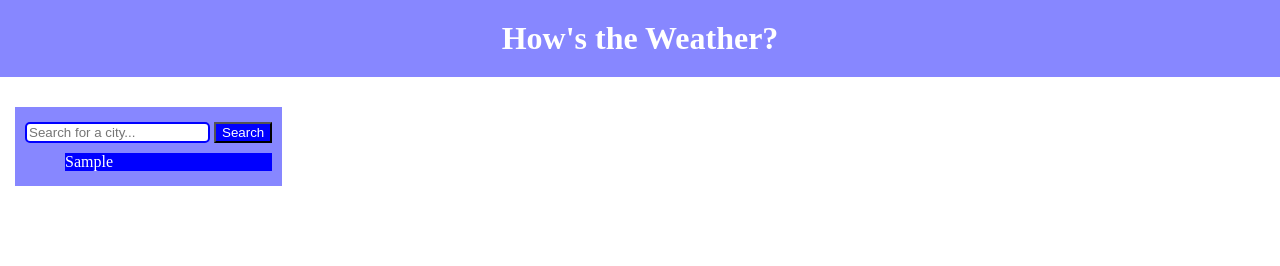
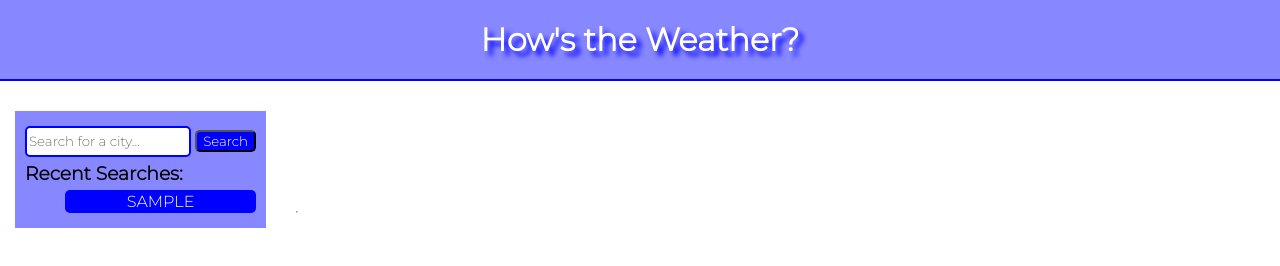
Before and after one commit to kelso1020/weather-app, a plain HTML site: page index.html in a window 1280 px wide. Both pictures are taken after typing "Sample" into the empty fields and a click on the button "Search". Drawn offline with Linux system fonts and the light colour scheme; no server answers.

Commit message:
adjusting styles to give webpage better appearance

```diff
--- a/index.html
+++ b/index.html
@@ -4,6 +4,9 @@
     <meta charset="UTF-8">
     <meta http-equiv="X-UA-Compatible" content="IE=edge">
     <meta name="viewport" content="width=device-width, initial-scale=1.0">
+    <link rel="preconnect" href="https://fonts.googleapis.com">
+    <link rel="preconnect" href="https://fonts.gstatic.com" crossorigin>
+    <link href="https://fonts.googleapis.com/css2?family=Montserrat:wght@300&display=swap" rel="stylesheet">
     <link rel="stylesheet" href="style.css">
     <title>How's the Weather?</title>
 </head>
@@ -22,17 +25,18 @@
                     Search
                    </button>
                 </form>
+                <h3>
+                    Recent Searches:
+                </h3>
                 <ul id="search-history">
-                    <h3>
-                        Recent Searches:
-                    </h3>
                 </ul>
             </aside>
         </div>
-        <div>
+        <div id="weather-display">
             <section id="current-weather">
 
             </section>
+            <hr>
             <section id="forecast">
 
             </section>
--- a/script.js
+++ b/script.js
@@ -4,6 +4,8 @@ const city = document.getElementById('city-name');
 const searchHistory = document.getElementById('search-history');
 const currentWeather = document.getElementById('current-weather');
 const fiveDayForecast = document.getElementById('forecast');
+
+displaySearchHistory();
 
 // retrieves current weather data for searched city
 function getWeather(city) {
@@ -23,18 +25,20 @@ function getForecast(city) {
     });
 };
 
+// function to retreive data for the current weather in the most recently searched/selected city
 function createArticle(currentWeather) {
+    // creating elements to fill currentWeather section in html
     var articleEl = document.createElement('article');
     var h2El = document.createElement('h2');
     var pEl = document.createElement('p');
-
+    // setting heading to searched city name and date
     h2El.textContent = currentWeather.name + ' (' + new Date(currentWeather.dt * 1000).toLocaleDateString() + ')';
-
+    // variables to identify and display weather icon
     var weatherIcon = currentWeather.weather[0].icon;
     var iconURL = "https://openweathermap.org/img/wn/" + weatherIcon + ".png";
     var iconEl = document.createElement('img');
     iconEl.src = iconURL;
-
+    // setting retreived data to show up as a string of text in the injected paragraph element
     pEl.innerHTML = "Temperature: " + currentWeather.main.temp + "°F<br>"
     + "Wind: " + currentWeather.wind.speed + "MPH<br>"
     + "Humidity: " + currentWeather.main.humidity + "%";
@@ -44,11 +48,13 @@ function createArticle(currentWeather) {
     return articleEl;
 };
 
+// function to retrieve data for five days of the weather forecast for searched city
 function createForecastCard(fiveDayForecast) {
+    // creating elements to fill the forecast section in html
     var divEl = document.createElement('div');
     var h2El = document.createElement('h2');
     var pEl = document.createElement('p');
-
+    // setting heading of each forecast card to correlating date and weather
     h2El.textContent = new Date(fiveDayForecast.dt * 1000).toLocaleDateString() + ')';
 
     var forecastIcon = fiveDayForecast.weather[0].icon;
@@ -65,6 +71,7 @@ function createForecastCard(fiveDayForecast) {
     return divEl;
 };
 
+// displays retreived data from the previous 2 functions to the correct sections in html
 function displayWeather(city) {
     getWeather(city)
     .then (function(data) {
@@ -75,10 +82,11 @@ function displayWeather(city) {
 
     getForecast(city)
         .then(function(data) {
+            // pulling data from 12 noon each day to represent daily weather in five day forecast
             var dailyWeather = data.list.filter(function(item) {
                 return item.dt_txt.includes('12:00:00');
             });
-
+            // creates individual card for each of the five days of the forecast so data displays properly
             fiveDayForecast.innerHTML = "";
             for (var forecast of dailyWeather) {
                 var forecastCard = createForecastCard(forecast);
@@ -87,10 +95,12 @@ function displayWeather(city) {
         });
 };
 
+
 function displaySearchHistory() {
+    // retreives data from local storage to display on webpage
     var searchedList = JSON.parse(localStorage.getItem('searchHistory')) || [];
     searchHistory.innerHTML = "";
-
+    // assigns each of the city names saved in local storage to its own li element to display as list under input form
     for (var city of searchedList) {
         var liEl = document.createElement('li');
         liEl.textContent = city;
@@ -99,23 +109,24 @@ function displaySearchHistory() {
     };
 };
 
+// event listener submit allows use of 'enter' key to submit form
 searchForm.addEventListener('submit', function(event) {
     event.preventDefault();
-
+    // the value typed into the search input
     var cityName = city.value;
-
+    // each value entered and searched is saved to local storage
     let searchedList = JSON.parse(localStorage.getItem('searchHistory')) || [];
-
+    // checking if a city name is already saved in local storage, and if there is push to display
     if (searchedList.indexOf(cityName) === -1) {
         searchedList.push(cityName);
         localStorage.setItem('searchHistory', JSON.stringify(searchedList));
         displaySearchHistory();
     };
-
+    // when a city name is typed in input and searched that city name runs through the display weather function
     city.value = "";
     displayWeather(cityName);
 });
-
+// when a list item in the search history is clicked, the webpage will load to that city's weather data
 searchHistory.addEventListener('click', function(event) {
     if (event.target.matches('.search-history-item')) {
         var searchedCity = event.target.textContent;
--- a/style.css
+++ b/style.css
@@ -1,5 +1,6 @@
 * {
     margin: 0;
+    font-family: 'Montserrat', sans-serif;
 }
 
 header {
@@ -7,19 +8,22 @@ header {
     color: white;
     padding: 20px;
     margin-bottom: 15px;
+    border-bottom: 2px solid blue;
 }
 
 h1 {
     text-align: center;
+    text-shadow: 5px 5px 5px blue;
 }
 
 main {
     display: flex;
-    justify-content: space-between;
+    flex-direction: row;
 }
 
 div {
     padding: 15px;
+    height: 100%;
 }
 
 #search-list {
@@ -34,19 +38,36 @@ div {
     margin: 5px 0;
     border: 2px solid blue;
     border-radius: 5px;
+    line-height: 25px;
 }
 
-#search, #search-history li {
+#search {
     margin: 5px 0;
     background-color: blue;
     color: white;
     cursor: pointer;
+    border-radius: 5px;
 }
 
 #search-history {
     list-style-type: none;
 }
 
+#search-history li {
+    margin: 5px 0;
+    padding: 2px 0;
+    background-color: blue;
+    color: white;
+    border-radius: 5px;
+    text-align: center;
+    text-transform: uppercase;
+    cursor: pointer;
+}
+
+#current-weather, #forecast {
+    padding: 50px 0;
+}
+
 #forecast {
     display: flex;
     justify-content: space-between;
```
